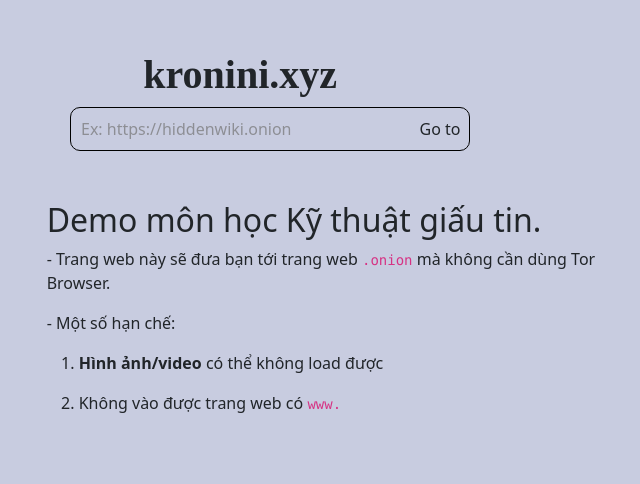
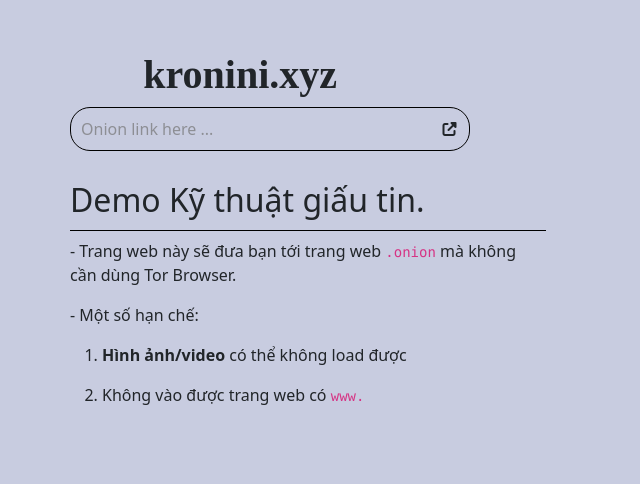
Before and after one commit to TheMacCuoi/btlgiautin, a plain HTML site: page Index.html in a window 1280 px wide. Shown: the part 149-633 px from the top of the page, without its empty margins (362-1002 px from the left). Drawn offline with nearby package versions, Linux system fonts and the light colour scheme.

Commit message:
chore: re-design manual

```diff
--- a/Index.html
+++ b/Index.html
@@ -3,6 +3,7 @@
 <head>
     <meta charset='UTF-8'>
     <title>Demo Kỹ Thuật Giấu Tin</title>
+    <link rel="stylesheet" href="https://cdnjs.cloudflare.com/ajax/libs/font-awesome/6.1.1/css/all.min.css">
     <link href="https://cdn.jsdelivr.net/npm/bootstrap@5.0.2/dist/css/bootstrap.min.css" rel="stylesheet" integrity="sha384-EVSTQN3/azprG1Anm3QDgpJLIm9Nao0Yz1ztcQTwFspd3yD65VohhpuuCOmLASjC" crossorigin="anonymous">
     <style>
         body{
@@ -12,7 +13,7 @@
             width: 400px;
             height: 44px;
             border: 1px solid black;
-            border-radius: 10px;
+            border-radius: 20px;
             display:flex;
             flex-direction:row;
             align-items:center;
@@ -39,14 +40,17 @@
         button {
             all: unset;
             cursor: pointer;
-            width: 60px;
+            width: 30px;
             height: 44px;
         }
 
         h1{
             font-family: Centaur;
         }
-
+        h2{
+            border-bottom: 1px solid black;
+            height: 50px;
+        }
     </style>
 </head>
 <body>
@@ -62,14 +66,14 @@
                 </div>
                 <div class="col-9">
                     <form role="search" id="form">
-                        <input type="search" id="query" name="q" placeholder="Ex: https://hiddenwiki.onion" aria-label="Search through site content">
-                        <button>Go to</button>
+                        <input type="search" id="query" name="q" placeholder="Onion link here ..." aria-label="Search through site content">
+                        <button><i class="fa-solid fa-up-right-from-square"></i></button>
                     </form>
                 </div>
-                <div class="col-2">
+                <div class="col-3">
                 </div>
-                <div class="col-8" style="margin: 50px">
-                    <h2>Demo môn học Kỹ thuật giấu tin.</h2>
+                <div class="col-9" style="margin-top: 30px; width: 500px">
+                    <h2>Demo Kỹ thuật giấu tin.</h2>
                     <p>- Trang web này sẽ đưa bạn tới trang web <code>.onion</code> mà không cần dùng Tor Browser.</p>
                     <p>- Một số hạn chế:</p>
                     <ol>
```
